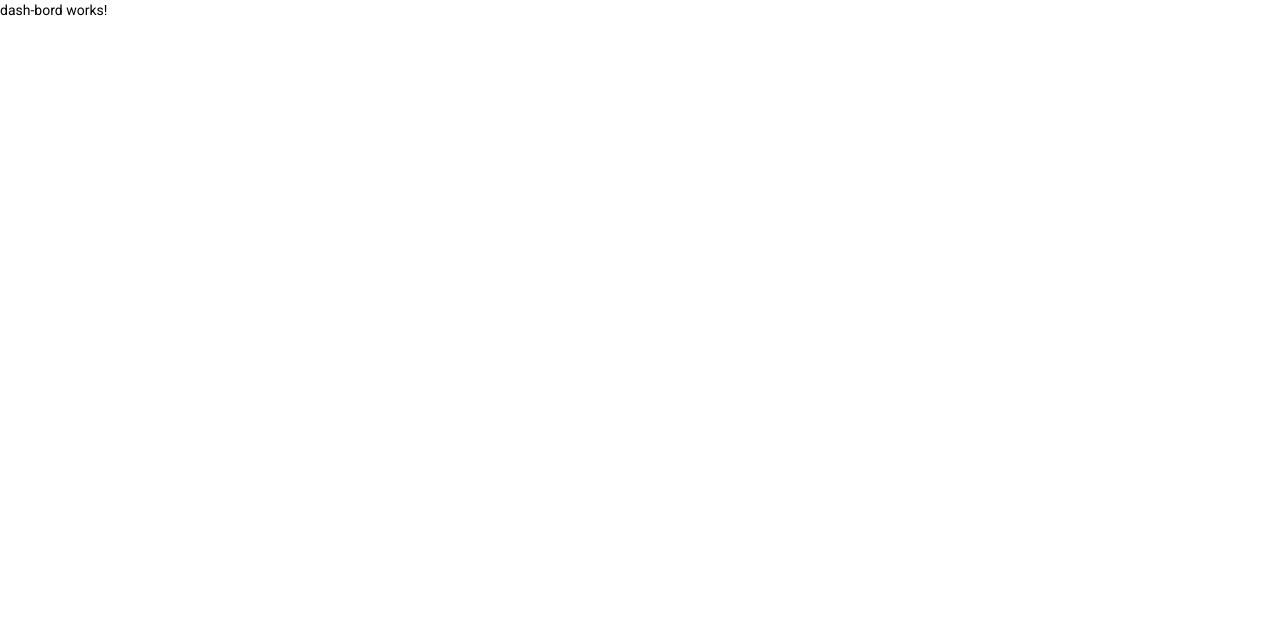
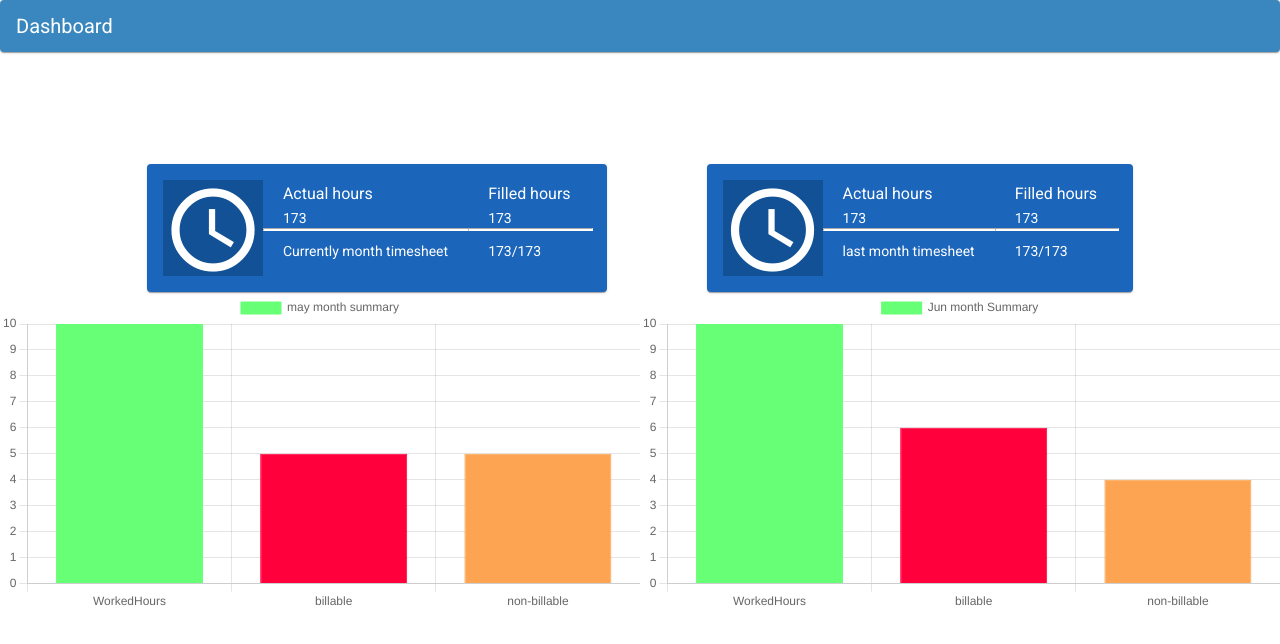
Before and after one commit to agiratech-nikkel/angular-training, an Angular app: page /dashBoard in a window 1280 px wide. Shown: the top 644 px of the page. Built offline with nearby package versions, Linux system fonts and the light colour scheme.

Commit message:
DashBoard-Desgin

```diff
--- a/package.json
+++ b/package.json
@@ -21,6 +21,8 @@
     "@angular/platform-browser": "^14.0.0",
     "@angular/platform-browser-dynamic": "^14.0.0",
     "@angular/router": "^14.0.0",
+    "chart.js": "^3.8.0",
+    "ng2-charts": "^4.0.0",
     "rxjs": "~7.5.0",
     "tslib": "^2.3.0",
     "zone.js": "~0.11.4"
--- a/src/app/dash-bord/dash-bord.component.html
+++ b/src/app/dash-bord/dash-bord.component.html
@@ -1 +1,57 @@
-<p>dash-bord works!</p>
+<div>
+    <div class="header">
+        <mat-card class="navbar">Dashboard</mat-card>
+    </div>
+    <div>
+        <div class="card" fxLayout="row" fxLayoutAlign="center end" fxLayoutGap="100px">
+            <mat-card class="card1" fxFelx="100" fxLayout="row">
+                <div fxLayout="row">
+                    <mat-icon class="icon">schedule</mat-icon>
+                </div>
+                <div fxLayout="row">
+                    <div fxLayout="column">
+                        <h3 class="card-content-h">Actual hours</h3>
+                        <p id="card-content-p" class="">173</p>
+                        <hr class="line">
+                        <p id="card-content-m">Currently month timesheet</p>
+                    </div>
+                    <div fxLayout="column">
+                        <div>
+                            <h3 class="card-content-h">Filled hours</h3>
+                            <p id="card-content-p">173</p>
+                            <hr class="line">
+                            <p id="card-content-m">173/173</p>
+                        </div>
+                    </div>
+                </div>
+            </mat-card>
+            <mat-card class="card1" fxFelx="100" fxLayout="row">
+                <div fxLayout="row" fxFelx="100">
+                    <mat-icon fxFelx="100" class="icon">schedule</mat-icon>
+                </div>
+                <div fxLayout="row">
+                    <div fxLayout="column">
+                        <h3 class="card-content-h">Actual hours</h3>
+                        <p id="card-content-p" class="">173</p>
+                        <hr class="line">
+                        <p id="card-content-m">last month timesheet</p>
+                    </div>
+                    <div fxLayout="column">
+                        <div>
+                            <h3 class="card-content-h">Filled hours</h3>
+                            <p id="card-content-p" fxLayoutAlign="none end">173</p>
+                            <hr class="line">
+                            <p id="card-content-m">173/173</p>
+                        </div>
+                    </div>
+                </div>
+            </mat-card>
+        </div>
+        <div>
+            <div class="graph" fxFlex="50" fxLayout="row"fxLayoutAlign="start start">
+                <canvas id="myChart"></canvas>
+                <canvas id="myChart-1"></canvas>
+            </div>
+        </div>
+    </div>
+</div>
--- a/src/app/dash-bord/dash-bord.component.scss
+++ b/src/app/dash-bord/dash-bord.component.scss
@@ -0,0 +1,37 @@
+.header{
+    font-size: 20px;
+    .navbar{
+        background-color: #3a87bf;
+        color:white ;
+    }
+}
+.card{
+    height: 30vh;
+    .card1{
+        background-color: #1b65ba;
+        color: white;
+        .icon{
+            width: 100%;
+            height: 12vh;
+            font-size: 100px;
+            background-color:#125195;
+            color: white;
+        }
+        .card-content-h{
+            margin: 0px 20px 0px;
+        }
+        .line{
+            height: 1px;
+            background-color: white;
+            border-color:white;
+            width: 100%;
+            margin: 0 0 0px ;
+        }
+    }
+}
+#card-content-p{
+    margin: 0 20px 0px !important;
+}
+#card-content-m{
+        margin: 10px 20px 0px !important;
+    }
--- a/src/app/dash-bord/dash-bord.component.ts
+++ b/src/app/dash-bord/dash-bord.component.ts
@@ -1,4 +1,6 @@
 import { Component, OnInit } from '@angular/core';
+import { ViewChild, ElementRef } from '@angular/core';
+import Chart from 'chart.js/auto';
 
 @Component({
   selector: 'app-dash-bord',
@@ -7,9 +9,62 @@ import { Component, OnInit } from '@angular/core';
 })
 export class DashBordComponent implements OnInit {
 
-  constructor() { }
-
-  ngOnInit(): void {
+  ngOnInit() {
+    const myChart = new Chart("myChart", {
+      type: 'bar',
+      data: {
+          labels: ['WorkedHours', 'billable', 'non-billable'],
+          datasets: [{
+              label: 'may month summary',
+              data: [10, 5, 5],
+              backgroundColor: [
+                '#66ff76',
+                '#ff003d',
+                '#fca452',
+              ],
+              borderColor: [
+                '#66ff76',
+                '#ff003d',
+                '#fca452',
+              ],
+              borderWidth: 1
+          }]
+      },
+      options: {
+          scales: {
+              y: {
+                  beginAtZero: true
+              }
+          }
+      }
+  });
+  const myCha = new Chart("myChart-1", {
+    type: 'bar',
+    data: {
+        labels: ['WorkedHours', 'billable', 'non-billable'],
+        datasets: [{
+            label: 'Jun month Summary',
+            data: [10, 6, 4],
+            backgroundColor: [
+              '#66ff76',
+              '#ff003d',
+              '#fca452',
+            ],
+            borderColor: [
+              '#66ff76',
+              '#ff003d',
+              '#fca452',
+            ],
+            borderWidth: 1
+        }]
+    },
+    options: {
+        scales: {
+            y: {
+                beginAtZero: true
+            }
+        }
+    }
+});
   }
-
 }
--- a/src/app/loginpage/loginpage.component.html
+++ b/src/app/loginpage/loginpage.component.html
@@ -2,12 +2,14 @@
     <mat-card class="center-card" fxLayout="column" fxLayoutAlign="center center">
         <h1 class="titel"> Hello there! 👋</h1>
         <form (submit)="login()">
-         <mat-card fxLayoutAlign="center">
-            <img fxLayoutAlign="Start" src="../../assets/1657790548138.png"/>
-         </mat-card>
-         <input type="text" [(ngModel)]="username" name="uaername" placeholder="Enter username" required>
-         <input type="password" placeholder="Enter password">
-         <button mat-button [routerLink]="['dashBoard']">Login</button>
+            <mat-card  fxLayoutAlign="center">
+                <img fxLayoutAlign="Start" src="../../assets/1657790548138.png" />
+            </mat-card>
+                <div fxLayout="column">
+                    <input fxFlex="100" type="text" [(ngModel)]="username" name="uaername" placeholder="Enter username" required>
+                    <input fxFlex="100" type="password" placeholder="Enter password">
+                    <button fxFlex="100" mat-button [routerLink]="['dashBoard']">Login</button>
+                </div>
         </form>
     </mat-card>
 
--- a/src/app/loginpage/loginpage.component.scss
+++ b/src/app/loginpage/loginpage.component.scss
@@ -8,6 +8,7 @@ body {
   height: 100vh;
   background-color: #4e5585;
  .center-card{
+    background-color: #4e5585;
     height: inherit;
 }
 .titel{
@@ -18,14 +19,11 @@ body {
     background-color: #fff;
     border-radius: 10px;
     input {
-      width: 100%;
-      box-sizing: border-box;
       margin-top: 20px;
       outline: none;
       border: none;
       background-color: #ecf0f1;
       padding: 10px;
-      line-height: 2;
       font-size: 16px;
     }
     img{
@@ -35,20 +33,11 @@ body {
       background-color: #ff7c88;
       color: #fff;
       font-size: 18px;
-      width: 100%;
-      height: 7vh;
-      outline: none;
-      border: none;
       padding: 5px;
       margin-top: 20px;
       &:hover {
         background-color: #afbfff;
       }
     }
-      a {
-        text-decoration: none;
-        color:#3B3B98;
-        padding-left: 3px;
-      }
     }
 }
--- a/src/app/loginpage/loginpage.component.ts
+++ b/src/app/loginpage/loginpage.component.ts
@@ -12,6 +12,7 @@ export class LoginpageComponent implements OnInit {
   ngOnInit(): void {
   }
   login(){
-      localStorage.setItem('userData',this.username)
+      localStorage.setItem('u',this.username)
+      console.log(this.username)
   }
 }
```
Also changed, not shown: src/app/dash-bord/dash-bord.module.ts (+8 -5 lines), 1 other file (tests, documents, lock files or other folders).
